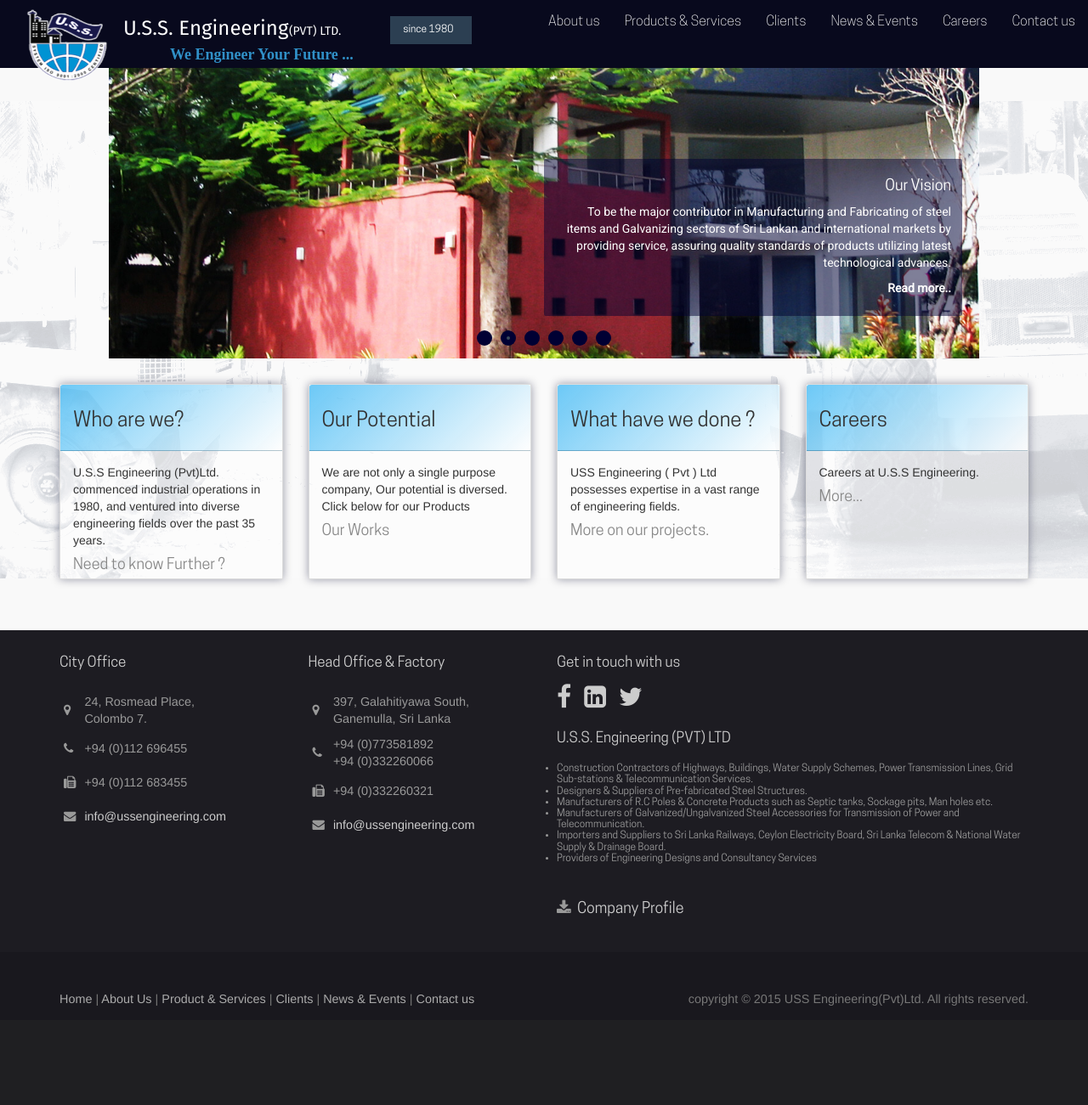
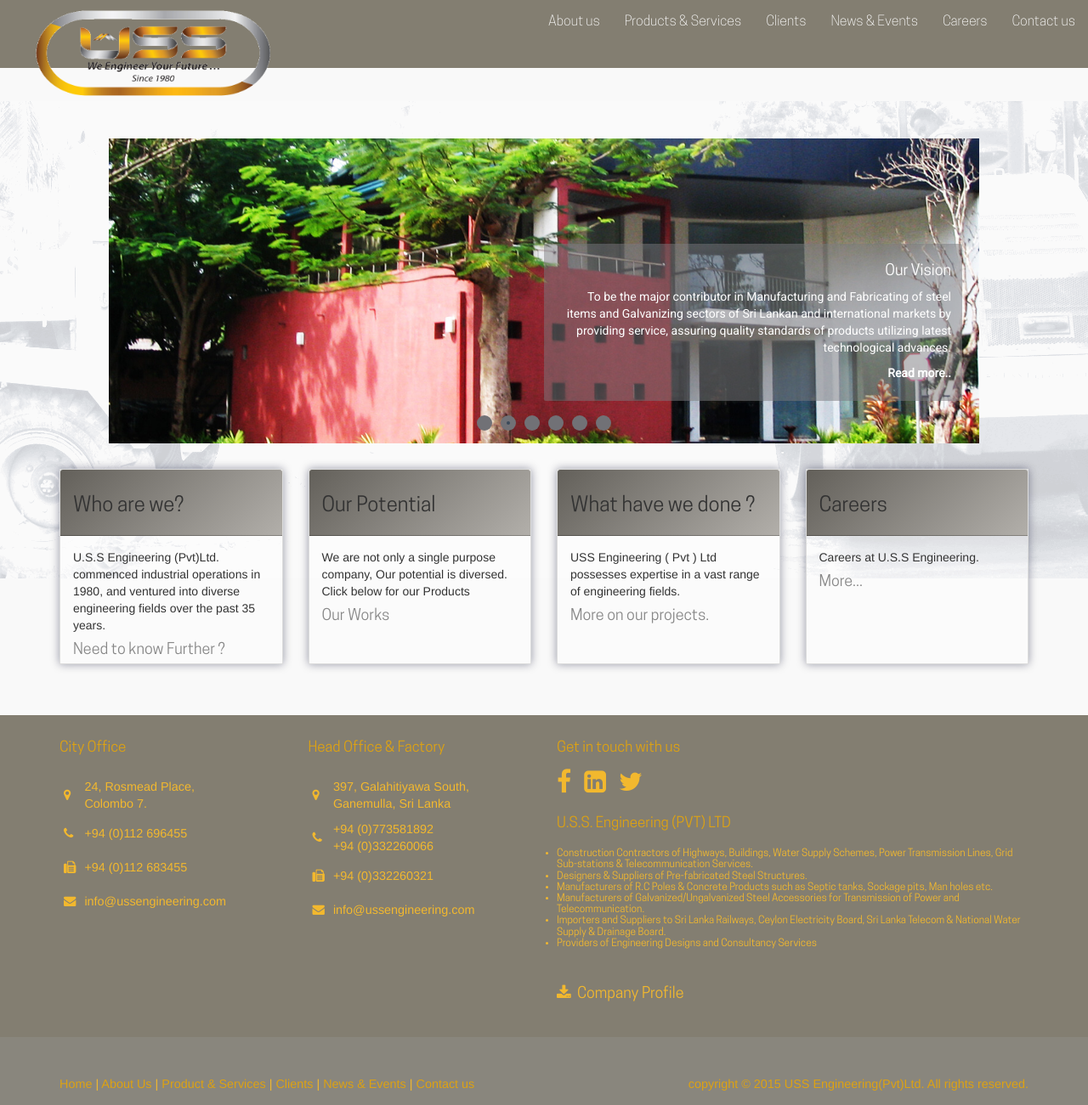
Before and after one commit to RTR-ITF/usse-web, a PHP site: page /index.php in a window 1280 px wide. Shown: the whole page at 85% size. Before the commit the page ends 1184 px from the top, so only its background shows below. Run offline with PHP 8.4, Linux system fonts and the light colour scheme; some libraries are stand-ins or nearby versions.

Commit message:
Changed the site with a new theme

```diff
--- a/css/modern-business.css
+++ b/css/modern-business.css
@@ -108,12 +108,15 @@
     z-index: 5;
     top : 0px;
 }
-
+#logo {
+    width: 300px;
+    height: 100px;
+}
 /* Set image Size default*/
- #logo>img{
-width:100px;
-height: 100px;
-}
+/* #logo>img{
+width:300px;
+height: 200px;
+}*/
 
 
 
@@ -165,7 +168,7 @@
         left:15px;
     }
     #logo>img{
-        width:75px;
+        width:150px;
 		height:75px;
     }
 
@@ -216,7 +219,7 @@
     }
 
     #logo>img{
-        width:50px;
+        width:100px;
 		height:50px;
     }
 
--- a/css/slimmenu.css
+++ b/css/slimmenu.css
@@ -92,7 +92,7 @@
 ul.slimmenu li a:hover {
     /*background-color: rgba(5,150,250,0.2);*/
     font-weight: 900;
-    color: #BFE7F5;;
+    color: #dda213;
     text-decoration: none;
     transition: all 0.12s ;
     -o-transition: all 0.12s ;
--- a/css/styles_kasun.css
+++ b/css/styles_kasun.css
@@ -66,6 +66,7 @@
 .zoom>.panel-body {
     height: 150px;
     overflow: hidden;
+    background-color: #FFF;
 }
 
 .zoom>.panel-heading{
@@ -90,7 +91,7 @@
 background: -webkit-linear-gradient(-45deg,  rgba(48,179,244,0.7) 0%,rgba(255,255,255,0.72) 100%); /* Chrome10+,Safari5.1+ */
 background: -o-linear-gradient(-45deg,  rgba(48,179,244,0.7) 0%,rgba(255,255,255,0.72) 100%); /* Opera 11.10+ */
 background: -ms-linear-gradient(-45deg,  rgba(48,179,244,0.7) 0%,rgba(255,255,255,0.72) 100%); /* IE10+ */
-background: linear-gradient(135deg,  rgba(48,179,244,0.7) 0%,rgba(255,255,255,0.72) 100%); /* W3C */
+background: linear-gradient(135deg,  #63605a 0%,#b2afaa 100%); /* W3C */
 filter: progid:DXImageTransform.Microsoft.gradient( startColorstr='#b330b3f4', endColorstr='#b8ffffff',GradientType=1 ); /* IE6-9 fallback on horizontal gradient */
 
 }
@@ -113,7 +114,7 @@
 
 /*navbar background-color*/
 .navbar-inverse {
-    background-color: #08091D;
+    background-color: #837e71;
 }
 /* Footer */
 #footer{
@@ -131,12 +132,12 @@
     line-height: 20px;
     font-size: 120%;
 }
-
-.footer1 { background: rgb(29, 28, 34); padding: 30px 0 0 0; font-size: 12px; color: #999; }
+/*rgb(29, 28, 34)*/
+.footer1 { background:#837e71 ; padding: 30px 0 0 0; font-size: 12px; color: #999; }
 	.footer1 a { color: #ccc; }
 		.footer1 a:hover {color: #fff; }
 	.footer1 .widget { margin-bottom:30px; }
-	.footer1 .widget-title { font-size: 17px; font-weight: bold; color: #ccc; margin: 0 0 20px; }
+	.footer1 .widget-title { font-size: 17px; font-weight: bold; color: #dda213; margin: 0 0 20px; }
 	.footer1 .entry-meta { border-top: 1px solid #ccc; border-bottom: 1px solid #ccc; margin: 0 0 35px 0; padding: 2px 0; color: #888888; font-size: 12px; font-size: 0.75rem; }
 		.footer1 .entry-meta a { color: #333333; }
 		.footer1 .entry-meta .meta-in { border-top: 1px solid #ccc; border-bottom: 1px solid #ccc; padding: 10px 0; }
@@ -145,9 +146,9 @@
     font-family: FontAwesome;
   font-style: normal;}
 
-.footer2 { background: #19181E;; padding: 15px 0; color: #777; font-size: 12px; }
-	.footer2 a { color: #aaa; }
-		.footer2 a:hover { color: #fff; }
+.footer2 { background: #89867d; padding: 15px 0; color: #777; font-size: 12px; }
+	.footer2 a { color: #dda213; }
+		.footer2 a:hover { color: #dda213; }
 		.footer2 p { margin: 0; }
 
 	.widget-simplenav { margin-left:-5px; }
@@ -189,8 +190,12 @@
   float: bottom;
 }
 
-
-
+.widget-body{
+   color: #f2b82e;
+}
+.text-right{
+  color: #dda213;
+}
 
 .navbar-inverse .navbar-brand  {
     color: #FFFFFF;
@@ -251,11 +256,11 @@
 
 
 .menu-highlight {
-    background-color: #BFE7F5;;
+    background-color:#dda213;
     position: absolute;
     bottom: 8px;
     left: 50%;
-    //background: #BFE7F5;;
+    /*//background: #BFE7F5;;*/
     height: 2px;
     width: 0;
 -moz-transition: all 0.12s ease-in-out;
@@ -285,3 +290,8 @@
    padding-top: 30px;
   }
 }
+
+.navbar-color{
+  color: #DAA520;
+  background-color: #DAA520;
+}
--- a/cssslider_files/csss_engine1/style.css
+++ b/cssslider_files/csss_engine1/style.css
@@ -687,12 +687,12 @@
   border-radius: 50%;
   margin: 0 5px;
   padding: 9px;
-  background: #000033;
+  background: #717176;
 }
 
 
 .csslider1 > .cs_bullets > label > .cs_thumb {
-  border: 3px solid #000033;
+  border: 3px solid #717176;
   margin-top: -150%;
   margin-left: 3px;
   -moz-transition: all 0.3s;
@@ -710,7 +710,7 @@
   border-left: 7px solid transparent;
   border-right: 7px solid transparent;
 
-  border-top: 7px solid #000033;
+  border-top: 7px solid #717176;
 }
 .csslider1 > .cs_bullets > label:hover > .cs_thumb {
   margin-top: -12px;
@@ -745,7 +745,7 @@
 .csslider1 > #cs_pause1_4:checked ~ .cs_bullets > label.num4 > .cs_point,
 .csslider1 > #cs_slide1_5:checked ~ .cs_bullets > label.num5 > .cs_point,
 .csslider1 > #cs_pause1_5:checked ~ .cs_bullets > label.num5 > .cs_point {
-  background: #3A4A5A;
+  background: #d3d3dd;
 }
 
 
@@ -901,7 +901,7 @@
 font-weight: 100;
 }
 .csslider1 > .cs_description > label > .cs_title {
-  background-color: rgba(0, 0, 51, 0.5);
+  background-color: rgba(122, 122, 127, 0.5);
   margin: -5px 10px;
   opacity: 0;
   visibility: hidden;
--- a/includes/footer.php
+++ b/includes/footer.php
@@ -36,7 +36,7 @@
 										<i class="fa fa-envelope"></i>
 								</td>
 								<td>
-											<a href="mailto:info@ussengineering.com?Subject=Enquiry from U.S.S Engineering web site" class="email">info@ussengineering.com</a>
+											<a href="mailto:info@ussengineering.com?Subject=Enquiry from U.S.S Engineering web site" style="color:#f2b82e;">info@ussengineering.com</a>
 								</td>
 							</tr>
 						</table>
@@ -77,7 +77,7 @@
 										<i class="fa fa-envelope"></i>
 								</td>
 								<td>
-											<a href="mailto:info@ussengineering.com?Subject=Enquiry from U.S.S Engineering web site" class="email">info@ussengineering.com</a>
+											<a href="mailto:info@ussengineering.com?Subject=Enquiry from U.S.S Engineering web site" style="color:#f2b82e;">info@ussengineering.com</a>
 								</td>
 							</tr>
 						</table>
@@ -90,9 +90,9 @@
 						<h3 class="widget-title">Get in touch with us</h3>
 						<div class="widget-body">
 							<p class="follow-me-icons">
-								<a href="https://www.facebook.com/usse.srilanka"><i >&#xf09a</i></a> <!-- facebook -->
-								<a  href="https://lk.linkedin.com/in/ussengineering"><i >&#xf08c</i></a>	<!-- linked in -->
-								<a  href="https://twitter.com/uss_engineering"><i >&#xf099</i></a>	<!-- twitter -->
+								<a style="color:#f2b82e;" href="https://www.facebook.com/usse.srilanka"><i >&#xf09a</i></a> <!-- facebook -->
+								<a style="color:#f2b82e;" href="https://lk.linkedin.com/in/ussengineering"><i >&#xf08c</i></a>	<!-- linked in -->
+								<a style="color:#f2b82e;" href="https://twitter.com/uss_engineering"><i >&#xf099</i></a>	<!-- twitter -->
 
 							</p>
 							<br>
@@ -119,7 +119,7 @@
 								</h6>
 
 							<br>
-							<h4 title="Download company profile"><i class="fa fa-download fa-2"></i>&nbsp<a href="files/USS_profile.pdf" target="_BLANK"> Company Profile</a></h4>
+							<h4 title="Download company profile"><i class="fa fa-download fa-2"></i>&nbsp<a href="files/USS_profile.pdf" target="_BLANK" style="color:#f2b82e;"> Company Profile</a></h4>
 						</div>
 					</div>
 
--- a/includes/nav-bar.php
+++ b/includes/nav-bar.php
@@ -1,27 +1,15 @@
- <nav class="navbar navbar-inverse navbar-fixed-top" role="navigation">
+ <nav class=" navbar-inverse navbar-fixed-top" role="navigation">
+
         <div >
             <!-- Brand and toggle get grouped for better mobile display -->
             <a class="navbar-brand" href="index.php" style="width: 100px; height: 80px;">
-                <div id="logo" class="col-md-3">
-                    <img src="company-logo/logo_new.png">
+                <div id="logo" class="col-md-10">
+                    <img style="width:300px;height:120px" src="company-logo/logo_new.png">
                 </div>
 				<div id="company_name" class="col-md-6">
-                    <h3 style='    font-family: "brand_font";'> U.S.S. Engineering </h3>
+                    <!-- <h3 style='    font-family: "brand_font";'> U.S.S. Engineering </h3> -->
                 </div>
-                <div class="row" style="width:850px; >  <!-- bfh-selectbox bfh-fonts " col-md-8 -->
-                    <h4 class="future"  ><b>We Engineer Your Future ...</b></h4>
-                </div>
-                <div id="company_name_ltd" style="width: 200px;">
-                    <div class="row">
-                        <div class="col-md-7">
-                            <h5 style='  font-family: "brand_font";'>(PVT) LTD. </h5>
-                        </div>
-                        <div class="col-md-5" style="background-color: #2c3f52">
-                           <h6>since 1980</h6>
-                        </div>
-                    </div>
 
-                </div>
              </a>
             <!-- Collect the nav links, forms, and other content for toggling -->
             <div class="span8">
--- a/index.php
+++ b/index.php
@@ -4,6 +4,7 @@
     <!-- Navigation -->
 
     <?php include "includes/nav-bar.php" ?>
+    <br><br><br><br><br>
     <?php include "includes/slider-home.php" ?>
 
 
```
Also changed, not shown: company-logo/Old/favicon.ico (added), company-logo/Old/logo-careers.png (renamed from company-logo/logo-careers.png), company-logo/Old/logo_new.png (added), company-logo/favicon.ico, company-logo/logo.jpg (added), company-logo/logo_new.jpg (added), company-logo/logo_new.png, company-logo/logo_small.jpg (added), css/bootstrap.css.
